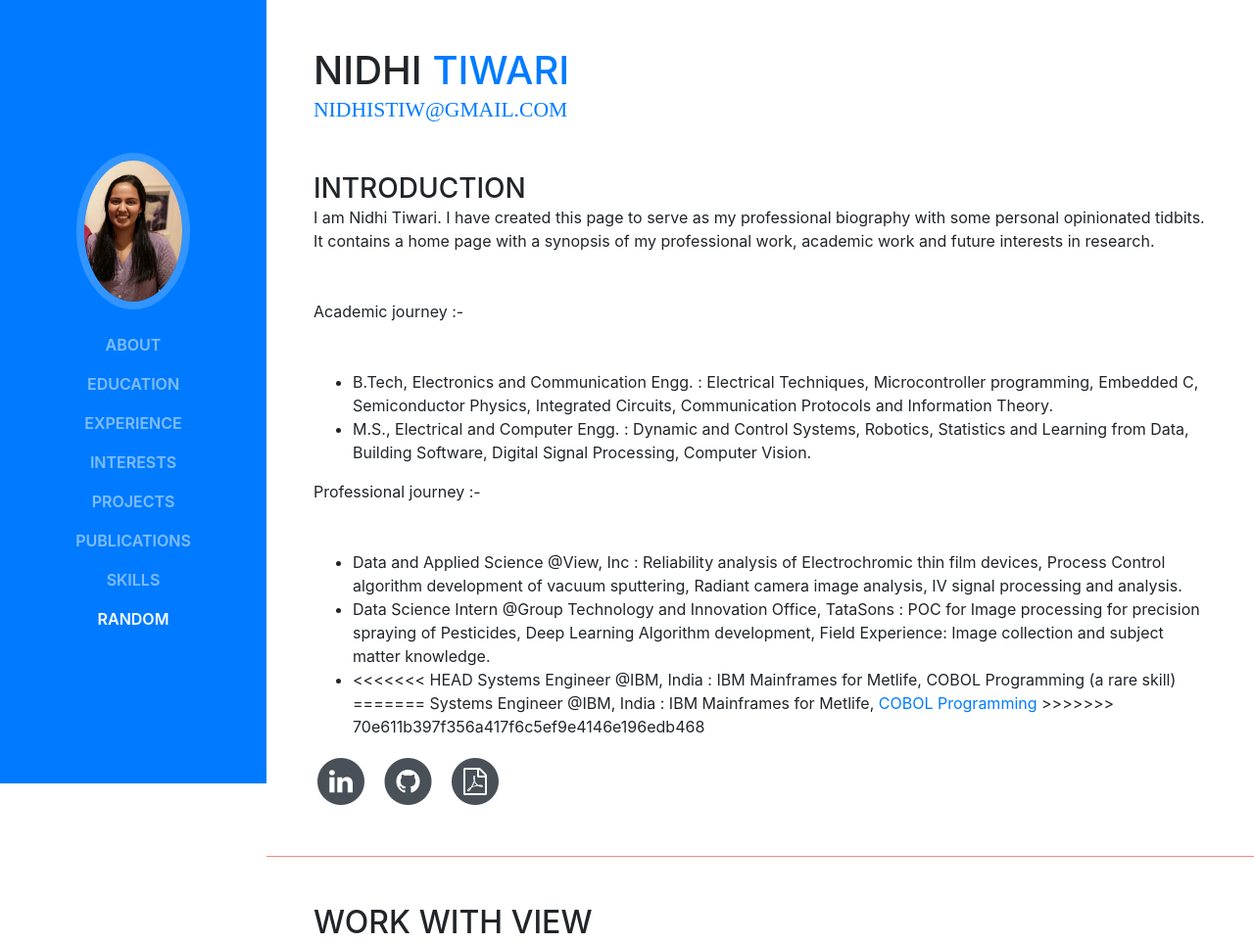
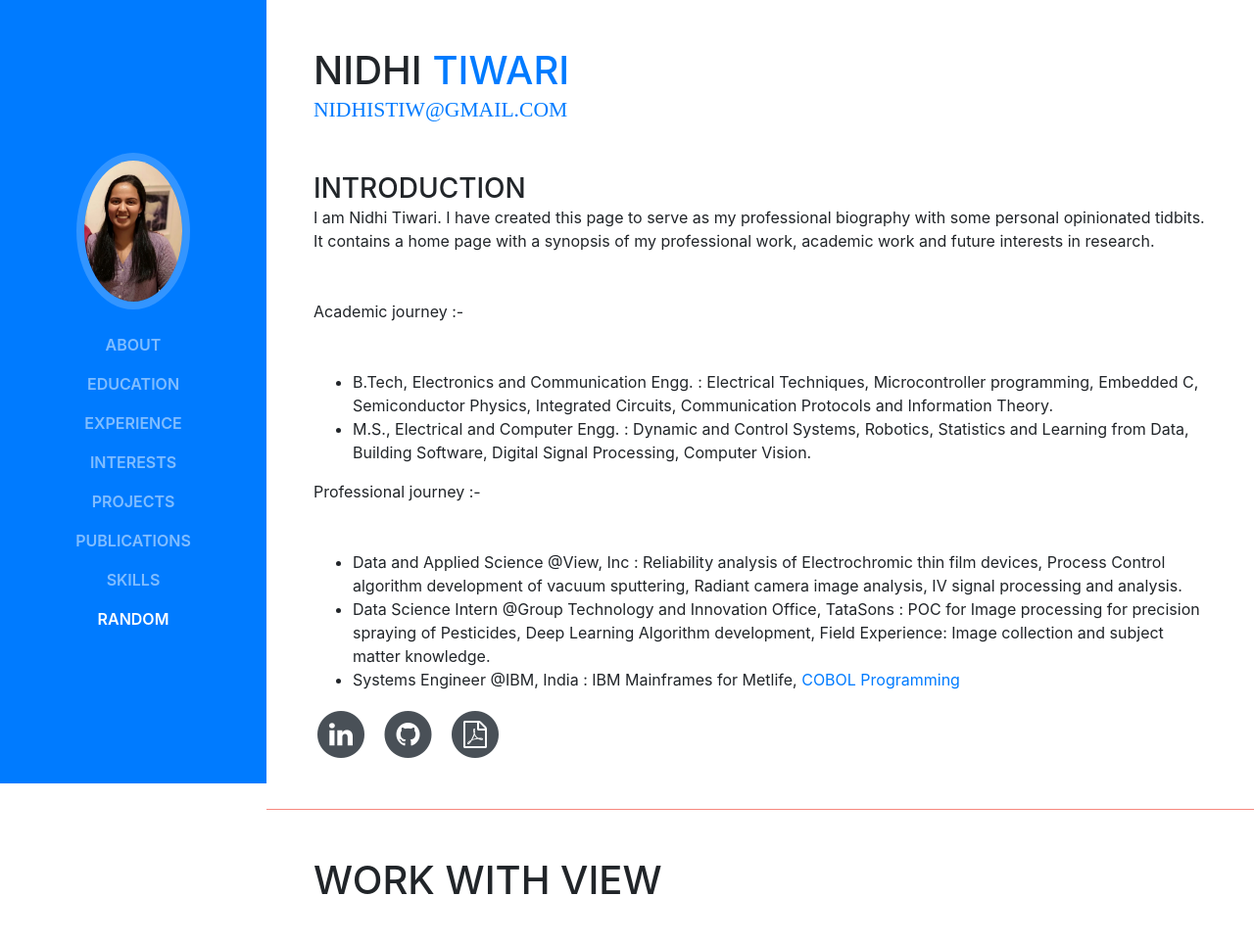
Before and after one commit to nidtiw/nidtiw.github.io, a website with bundled scripts: page index.html in a window 1280 px wide. Shown: the top 964 px of the page at 98% size. Built offline with nearby package versions, Linux system fonts and the light colour scheme; a web font is replaced by a local one.

```diff
--- a/index.html
+++ b/index.html
@@ -101,11 +101,7 @@
                     Data Science Intern @Group Technology and Innovation Office, TataSons : POC for Image processing for precision spraying of Pesticides, Deep Learning Algorithm development, Field Experience: Image collection and subject matter knowledge.
                  </li>
                  <li>
-<<<<<<< HEAD
-                    Systems Engineer @IBM, India : IBM Mainframes for Metlife, COBOL Programming (a rare skill)
-=======
                     Systems Engineer @IBM, India : IBM Mainframes for Metlife, <a href="https://www.cobsolete.de/2021/06/12/the-cobol-developer-shortage/">COBOL Programming</a>
->>>>>>> 70e611b397f356a417f6c5ef9e4146e196edb468
                  </li>
               </ul>
             </p>
@@ -141,7 +137,7 @@
 
       <section class="resume-section p-3 p-lg-5 d-flex flex-column" id="experience">
           <div class="my-auto">
-            <h2 class="mb-5">Work with View</h2>
+            <h1 class="mb-5">Work with View</h1>
 
             <div class="resume-item d-flex flex-column flex-md-row mb-5">
               <div class="resume-content mr-auto">
```
